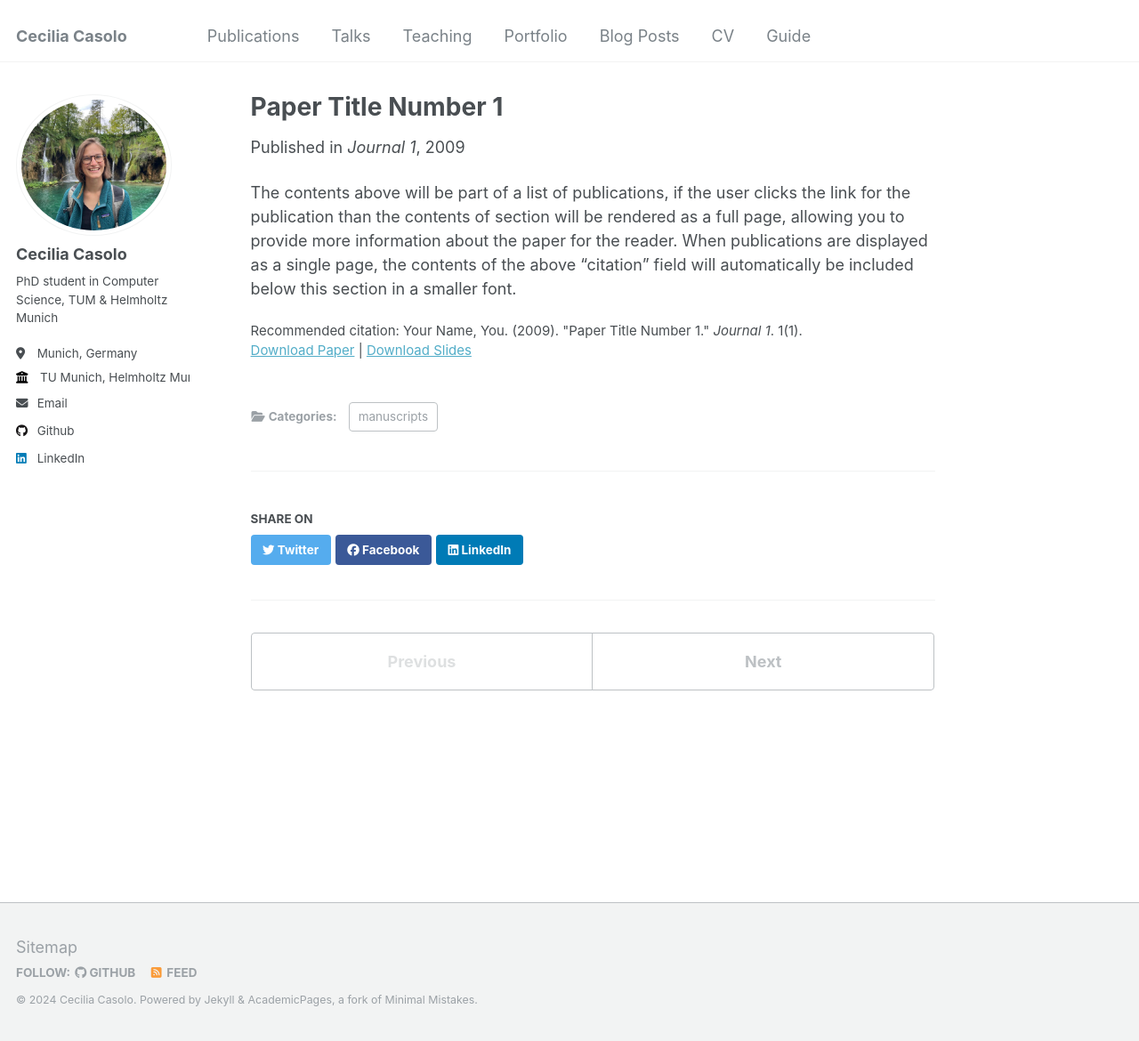
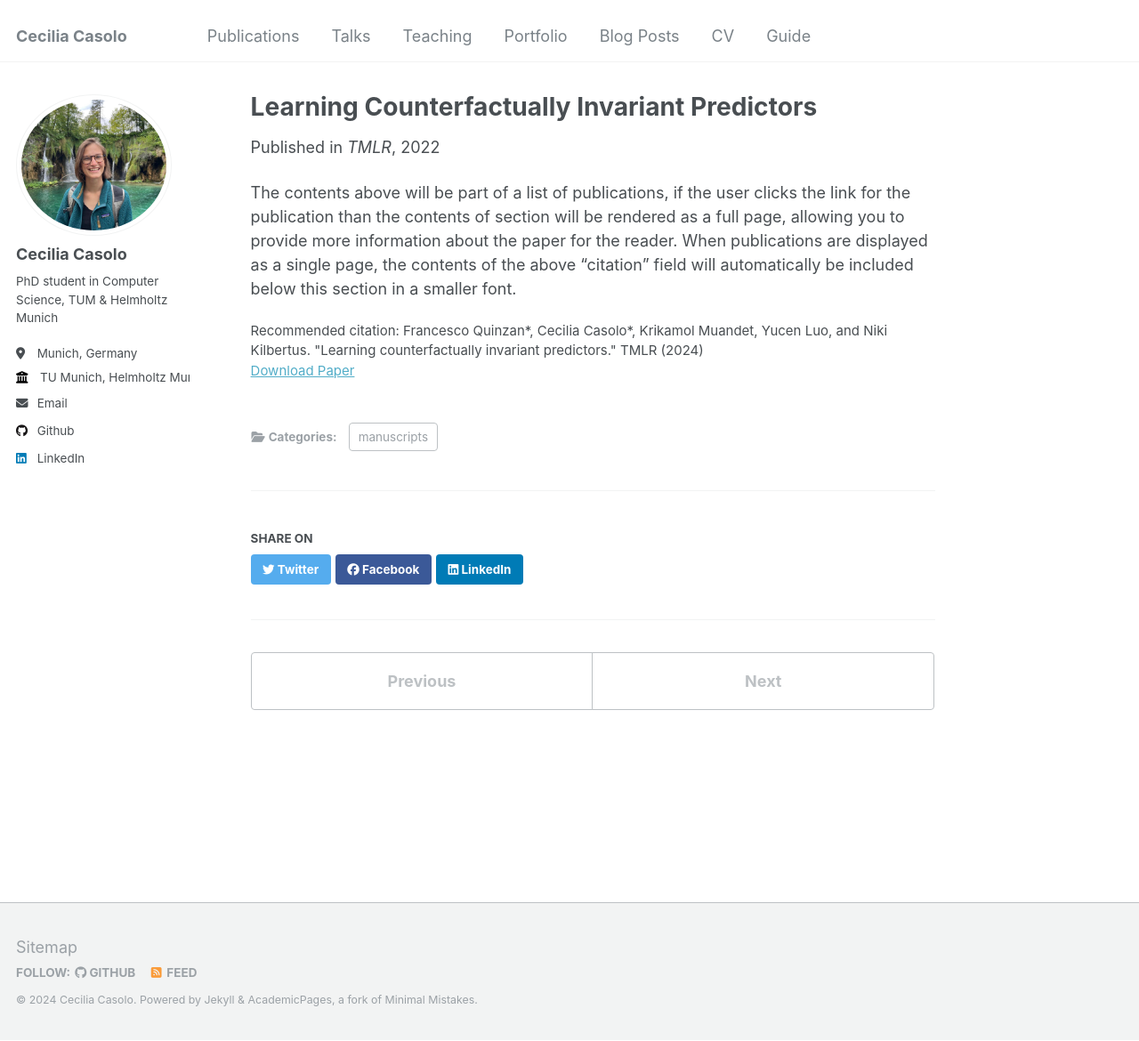
Before and after one commit to ceciliacasolo/ceciliacasolo.github.io, a Jekyll site: the page built from _publications/2009-10-01-paper-title-number-1.md, in a window 1280 px wide and 1170 px high. Shown: the whole window at 89% size. Built offline with Jekyll 4.4.1, drawn with Linux system fonts in a browser that asks for light colours.

Commit message:
Update 2009-10-01-paper-title-number-1.md

```diff
--- a/_publications/2009-10-01-paper-title-number-1.md
+++ b/_publications/2009-10-01-paper-title-number-1.md
@@ -1,14 +1,12 @@
 ---
-title: "Paper Title Number 1"
+title: "Learning Counterfactually Invariant Predictors"
 collection: publications
 category: manuscripts
-permalink: /publication/2009-10-01-paper-title-number-1
-excerpt: 'This paper is about the number 1. The number 2 is left for future work.'
-date: 2009-10-01
-venue: 'Journal 1'
-slidesurl: 'http://academicpages.github.io/files/slides1.pdf'
-paperurl: 'http://academicpages.github.io/files/paper1.pdf'
-citation: 'Your Name, You. (2009). &quot;Paper Title Number 1.&quot; <i>Journal 1</i>. 1(1).'
+excerpt: 'We propose graphical criteria that yield a sufficient condition for a predictor to be counterfactually invariant in terms of a conditional independence in the observational distribution. In order to learn such predictors, we propose a model-agnostic framework, called Counterfactually Invariant Prediction (CIP), building on the Hilbert-Schmidt Conditional Independence Criterion (HSCIC), a kernel-based conditional dependence measure.'
+date: 2022-10-01
+venue: 'TMLR'
+paperurl: 'https://arxiv.org/pdf/2207.09768'
+citation: 'Francesco Quinzan*, Cecilia Casolo*, Krikamol Muandet, Yucen Luo, and Niki Kilbertus. "Learning counterfactually invariant predictors." TMLR (2024)'
 ---
 
 The contents above will be part of a list of publications, if the user clicks the link for the publication than the contents of section will be rendered as a full page, allowing you to provide more information about the paper for the reader. When publications are displayed as a single page, the contents of the above "citation" field will automatically be included below this section in a smaller font.
```
